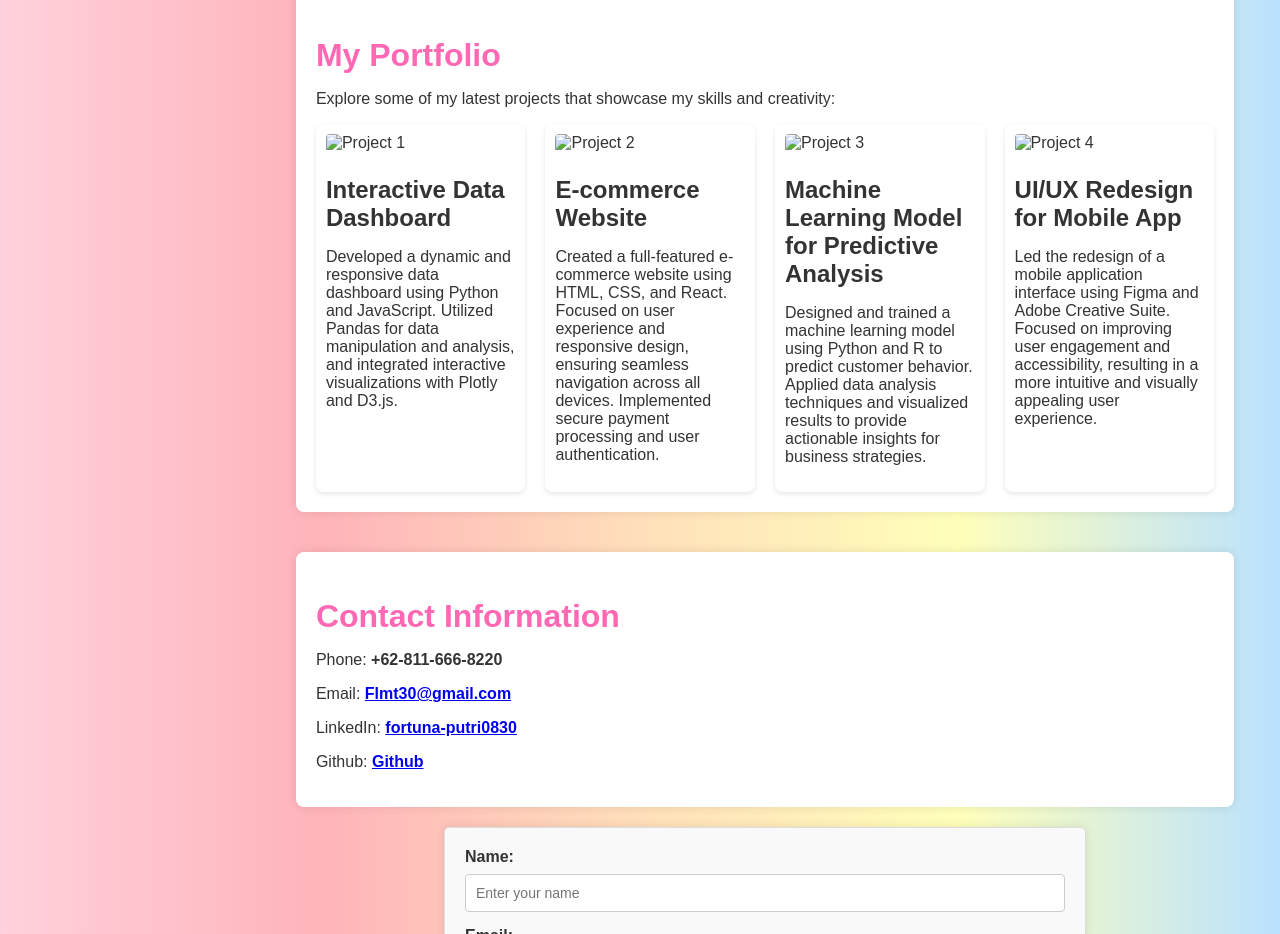
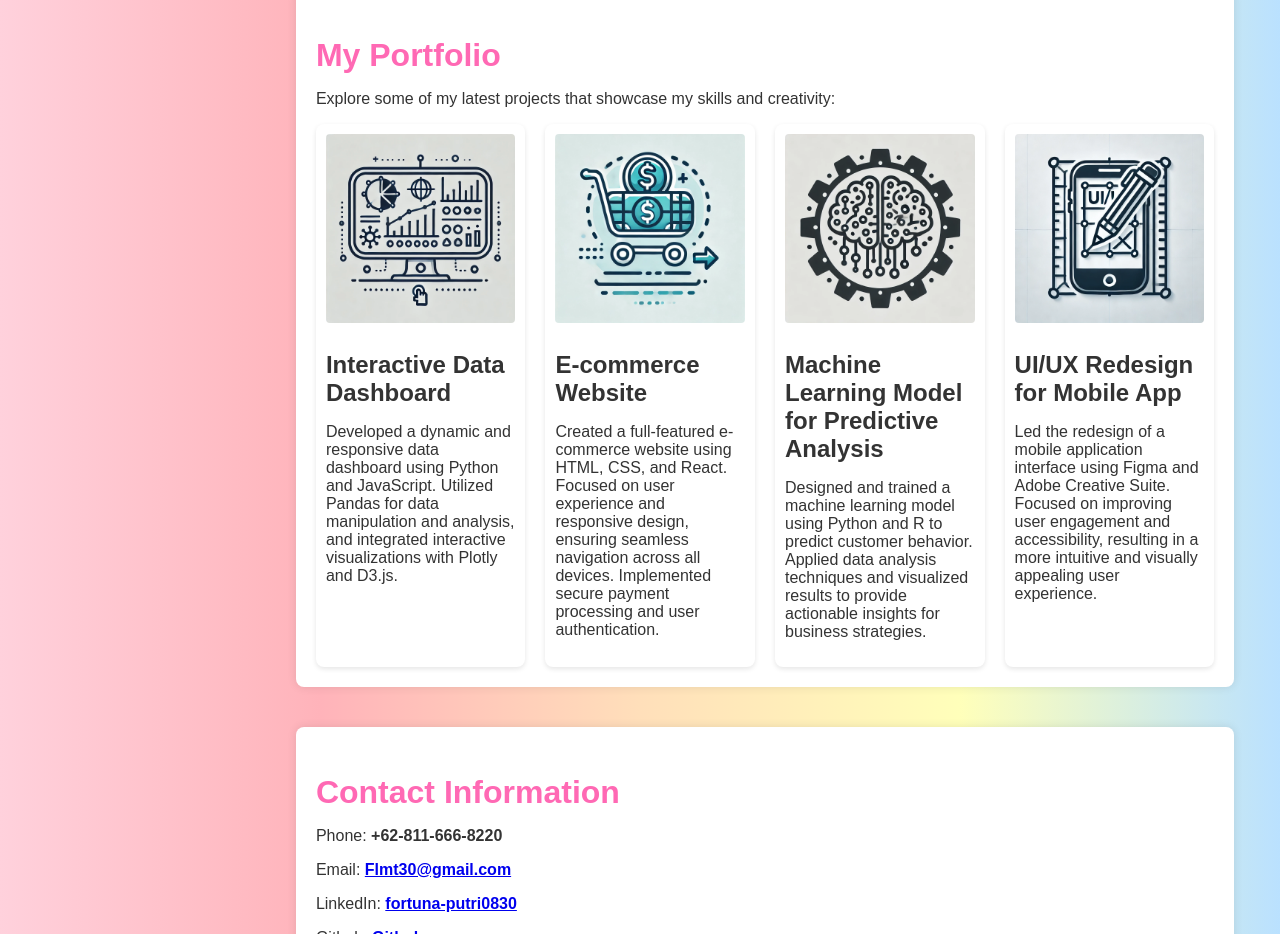
Before and after one commit to revou-fsse-5/module-2-Flmt30, a plain HTML site: page index.html in a window 1280 px wide. Shown: the part 2700-3634 px from the top of the page. Drawn offline with Linux system fonts and the light colour scheme; files that its build step writes are made by us from their sources; files whose address does not match are found by name.

Commit message:
Update index.html

```diff
--- a/index.html
+++ b/index.html
@@ -123,22 +123,22 @@
                 <p>Explore some of my latest projects that showcase my skills and creativity:</p>
                 <div class="grid-container">
                     <div class="portfolio-item">
-                        <img src="./assets/images/dashboard.webp" alt="Project 1">
+                        <img src="./dashboard.webp" alt="Project 1">
                         <h3>Interactive Data Dashboard</h3>
                         <p>Developed a dynamic and responsive data dashboard using Python and JavaScript. Utilized Pandas for data manipulation and analysis, and integrated interactive visualizations with Plotly and D3.js.</p>
                     </div>
                     <div class="portfolio-item">
-                        <img src="./assets/images/store.webp" alt="Project 2">
+                        <img src="./store.webp" alt="Project 2">
                         <h3>E-commerce Website</h3>
                         <p>Created a full-featured e-commerce website using HTML, CSS, and React. Focused on user experience and responsive design, ensuring seamless navigation across all devices. Implemented secure payment processing and user authentication.</p>
                     </div>
                     <div class="portfolio-item">
-                        <img src="./assets/images/ml.webp" alt="Project 3">
+                        <img src="./ml.webp" alt="Project 3">
                         <h3>Machine Learning Model for Predictive Analysis</h3>
                         <p>Designed and trained a machine learning model using Python and R to predict customer behavior. Applied data analysis techniques and visualized results to provide actionable insights for business strategies.</p>
                     </div>
                     <div class="portfolio-item">
-                        <img src="./assets/images/ui-ux.webp" alt="Project 4">
+                        <img src="./ui-ux.webp" alt="Project 4">
                         <h3>UI/UX Redesign for Mobile App</h3>
                         <p>Led the redesign of a mobile application interface using Figma and Adobe Creative Suite. Focused on improving user engagement and accessibility, resulting in a more intuitive and visually appealing user experience.</p>
                     </div>
```
